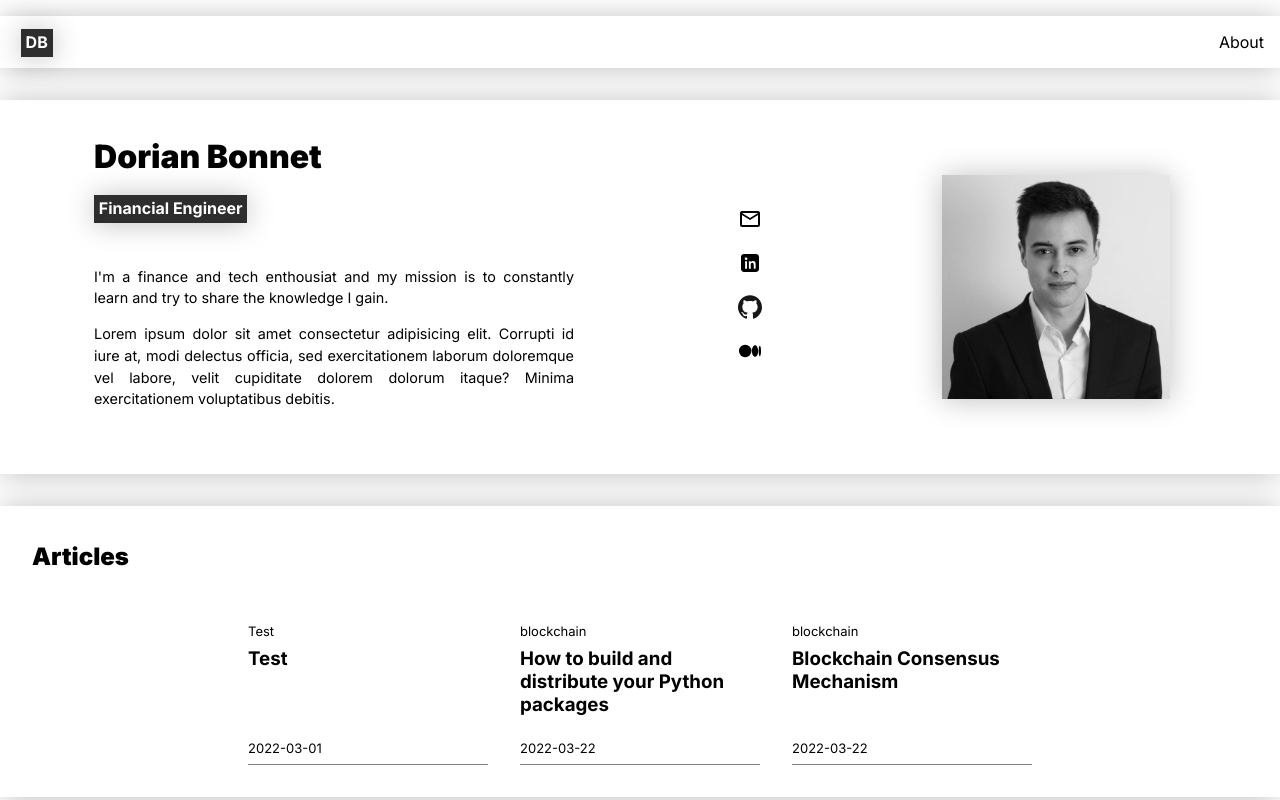
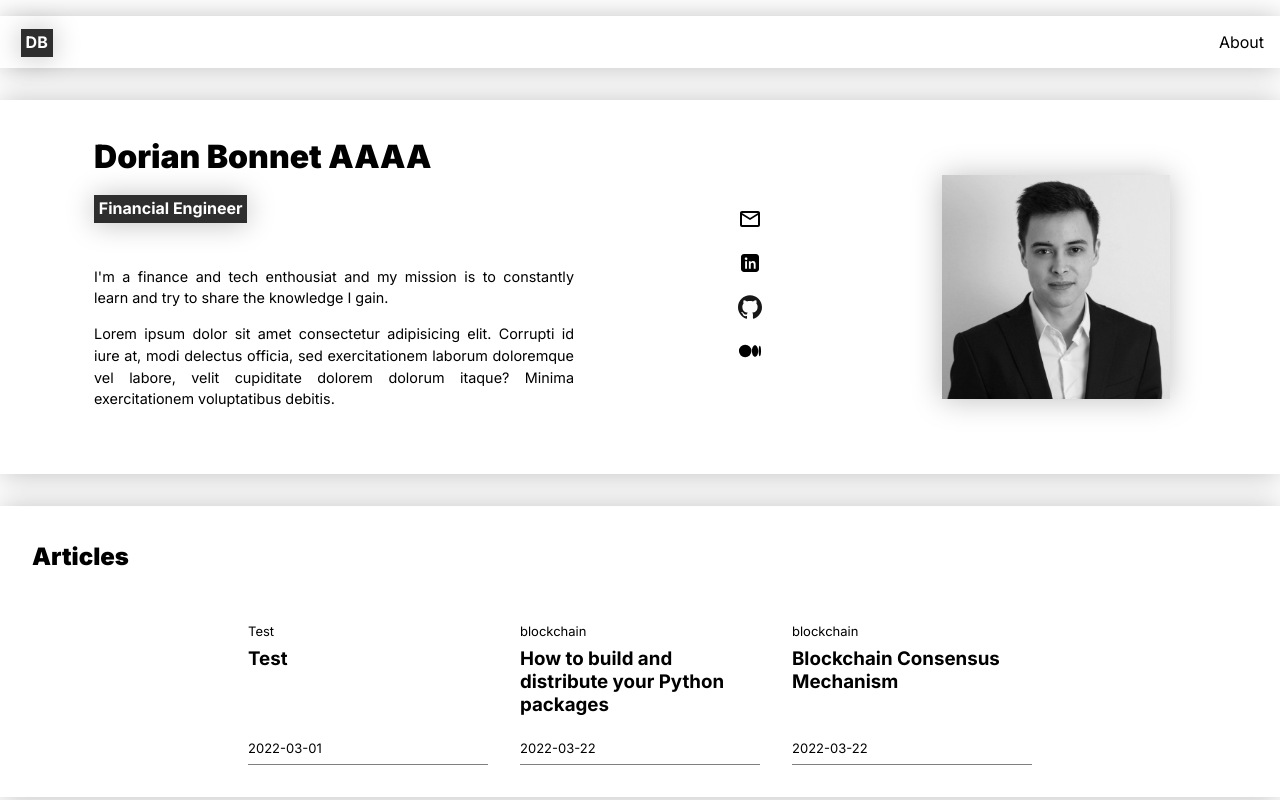
Before and after one commit to dorianb3/dorian-website, a React (Create React App) app: page / in a window 1280 px wide. Shown: the top 800 px of the page. Built offline with nearby package versions, Linux system fonts and the light colour scheme.

Commit message:
update Home title

```diff
--- a/src/components/pages/Home.jsx
+++ b/src/components/pages/Home.jsx
@@ -16,7 +16,7 @@ function Home() {
 
       <div className="box hgroup-space-arround">
         <div style={{"maxWidth":"30rem"}}>
-          <h1>Dorian Bonnet</h1>
+          <h1>Dorian Bonnet AAAA</h1>
           <span className='bg-elegant badge' style={{"margin":"0rem", "fontWeight":"700"}}>Financial Engineer</span>
 
           <p style={{"marginTop":"3rem"}}>I'm a finance and tech enthousiat and my mission is to constantly learn and try to
```
